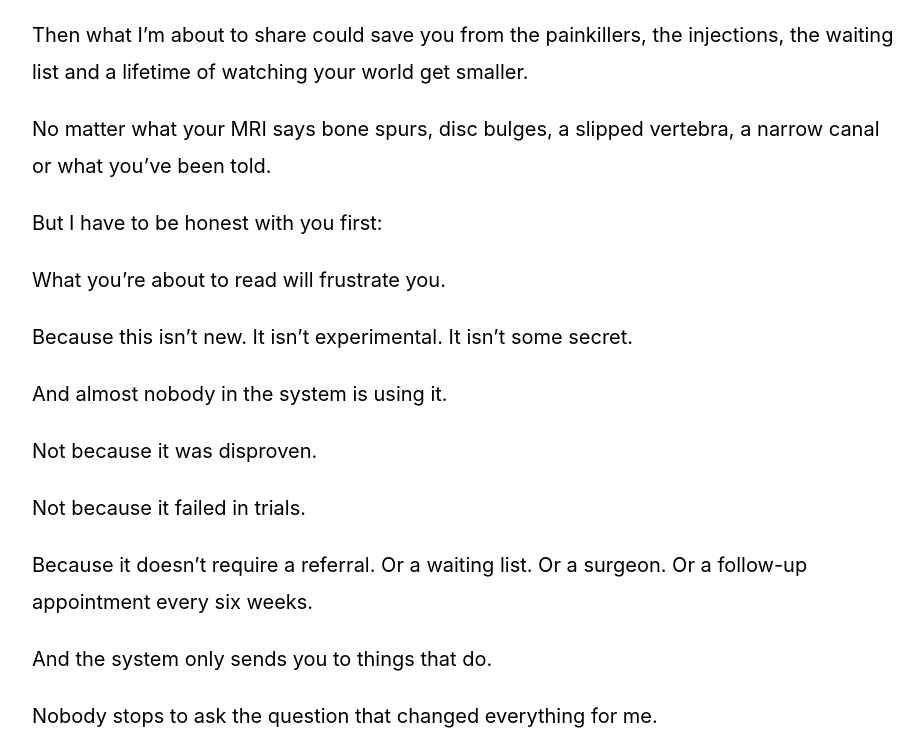
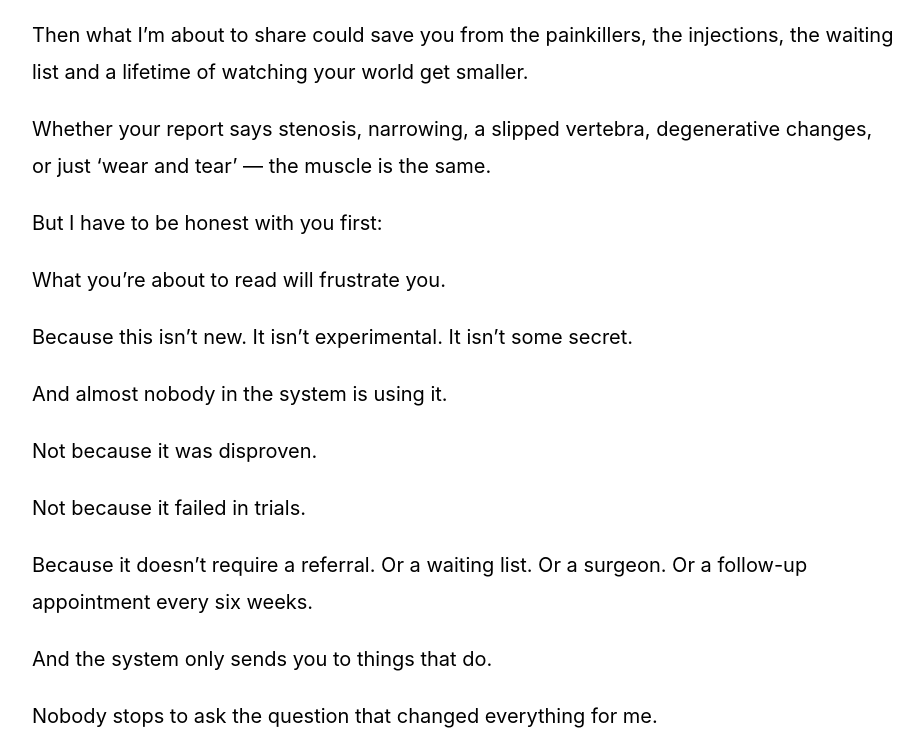
Before and after one commit to MuhammadOmer23/Advertorial-spinalhealthtoday, a plain HTML site: page index.html in a window 1280 px wide. Shown: the part 1526-2281 px from the top of the page, without its empty margins (176-1099 px from the left). Drawn offline with Linux system fonts and the light colour scheme.

Commit message:
Add files via upload

```diff
--- a/index.html
+++ b/index.html
@@ -500,7 +500,7 @@ html,body{background:#ffffff !important; margin:0; padding:0; color:#000000 !imp
     <p>If standing in the queue hurts worse than the walk that got you there&hellip;</p>
     <p>If your legs burn, go numb, and feel like wading through treacle before you&rsquo;ve reached the end of the road&hellip;</p>
     <p>Then what I&rsquo;m about to share could save you from the painkillers, the injections, the waiting list and a lifetime of watching your world get smaller.</p>
-    <p>No matter what your MRI says bone spurs, disc bulges, a slipped vertebra, a narrow canal or what you&rsquo;ve been told.</p>
+    <p>Whether your report says stenosis, narrowing, a slipped vertebra, degenerative changes, or just &lsquo;wear and tear&rsquo; &mdash; the muscle is the same.</p>
 
 
 
```
